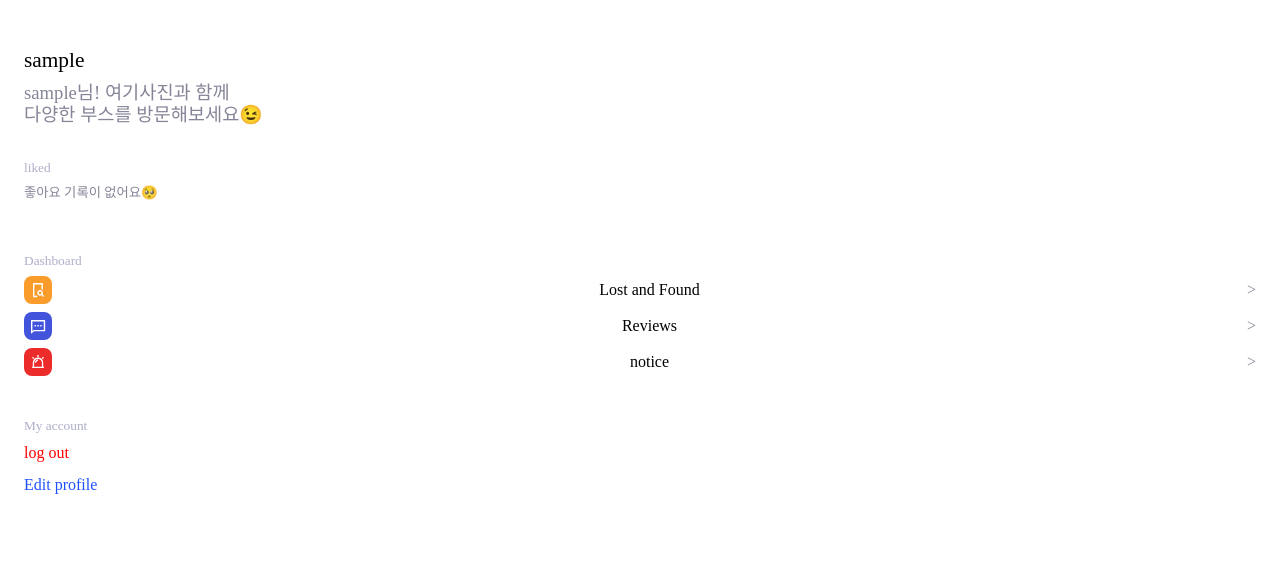
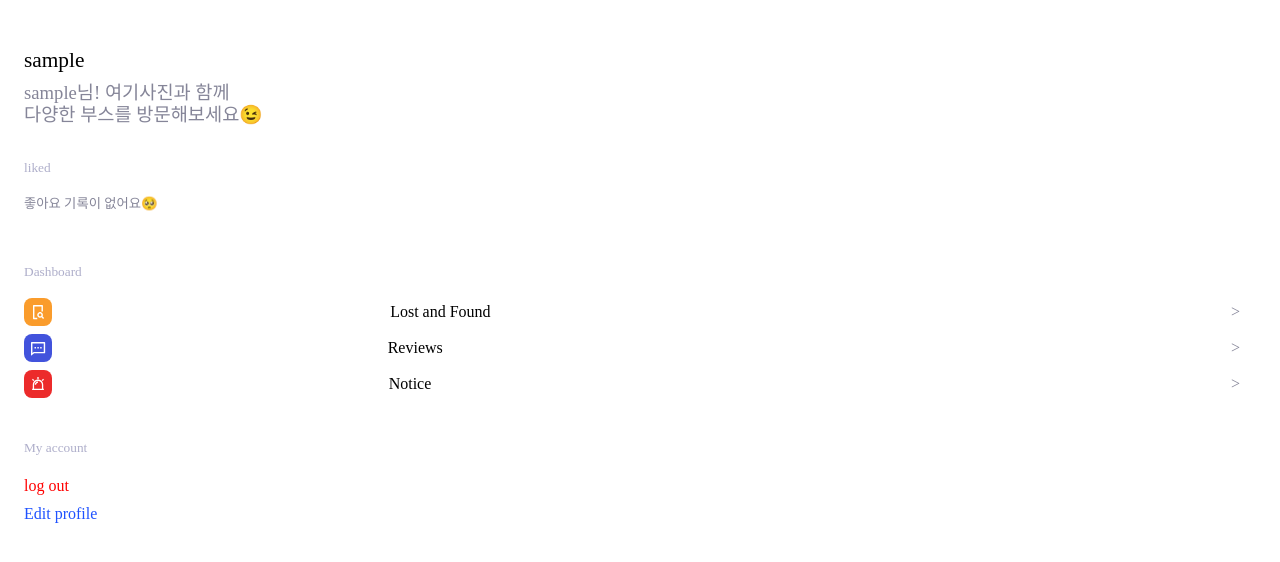
Before and after one commit to TEAM-whereisphoto/TEAM_WhereIsPhoto, a Django app: page /user/ in a window 1280 px wide. Shown: the part 52-614 px from the top of the page. Run offline with Django 4.2, Linux system fonts and the light colour scheme; the visitor is signed in with stand-in values (Sample User, id 1); data that the repository does not hold is empty; some web fonts are replaced.

Commit message:
[FIX] userpage

```diff
--- a/static/css/user/login.css
+++ b/static/css/user/login.css
@@ -116,6 +116,7 @@
 .form-group .form-field:not(:first-child) {
   margin-left: -1px;
 }
+
 .form-group .form-field {
   position: relative;
   z-index: 1;
@@ -124,6 +125,7 @@
   margin-top: 0;
   margin-bottom: 0;
 }
+
 .form-group > span {
   text-align: center;
   padding: 8px 12px;
@@ -158,6 +160,7 @@
   }
 
 .login__form button {
+  font-family: SUIT-Medium;
   font-size:18px;
   color:white;
   padding:10px 10px 10px 10px;
@@ -177,7 +180,7 @@
   display: flex;
   justify-content: center;
   margin-bottom: -2px;
-    padding-top: 2rem;
+  padding-top: 1rem;
 }
 
 .bottom__btn {
@@ -194,6 +197,7 @@
 }
 
 .signup {
+  font-family: SUIT-Medium;
   font-size: 18px;
   color: white !important;
   padding: 10px 10px 10px 10px;
--- a/static/css/user/modify.css
+++ b/static/css/user/modify.css
@@ -146,6 +146,7 @@
   }
 
 .signup__input {
+  font-family: SUIT-Medium;
   font-size:18px;
   color:white;
   padding:10px 10px 10px 10px;
@@ -177,6 +178,7 @@
   }
 
   .password {
+    font-family: SUIT-Medium;
     font-size:18px;
     color:white !important;
     padding:10px 10px 10px 10px;
--- a/static/css/user/reset_password.css
+++ b/static/css/user/reset_password.css
@@ -164,6 +164,7 @@
   }
 
 .reset__form button {
+  font-family: SUIT-Medium;
   font-size:18px;
   color:white;
   padding:10px 10px 10px 10px;
@@ -177,6 +178,7 @@
 }
 
 .login__form button {
+  font-family: SUIT-Medium;
   font-size:18px;
   color:white;
   padding:10px 10px 10px 10px;
@@ -312,6 +314,7 @@
 }
 
 .login__form input {
+  font-family: SUIT-Medium;
   display: block;
   width: 100%;
   padding: 8px 16px;
--- a/static/css/user/signup.css
+++ b/static/css/user/signup.css
@@ -150,6 +150,7 @@
   }
 
 .signup__input {
+  font-family: SUIT-Medium;
   font-size:18px;
   color:white;
   padding:10px 10px 10px 10px;
--- a/static/css/user/style.css
+++ b/static/css/user/style.css
@@ -1,3 +1,10 @@
+.notice {
+    color:white !important;
+    background-color: #1F52FF !important;
+    border-radius: 3rem;
+    padding: 0.5rem 1rem;
+}
+
 .all {
     padding-left:1.5rem;
     padding-right:1.5rem;
@@ -20,7 +27,7 @@ h4 {
 }
 
 .sub__title {
-    margin-bottom: 5px;
+    margin-bottom: 1rem;
     font-family: SUIT-Bold;
     font-size: 10pt;
     color: #AEAECA
@@ -69,7 +76,7 @@ h4 {
 .log__out {
     font-family: SUIT-Bold;
     color: red;
-    padding-bottom: 0.5rem;
+    padding-bottom: 0.2rem;
 }
 
 .edit {
@@ -95,3 +102,21 @@ h4 {
     font-family: SUIT-Bold;
     font-size: 10pt;
 }
+
+.space{
+    padding-right: 1rem;
+}
+
+
+.space__1 {
+    padding-left: 4rem;
+}
+.space__2 {
+    padding-left: 7.3rem;
+}
+.space__3 {
+    padding-left: 7.9rem;
+}
+.space__notice {
+    padding-left: 3.6rem;
+}
--- a/templates/map/review_create.html
+++ b/templates/map/review_create.html
@@ -62,7 +62,7 @@
 
                 <div class="tag">
                   <label>태그</label>
-                  <select class="form-select" aria-label="Default select example" style="width: 100%" multiple="multiple">
+                  <select class="form-select" aria-label="Default select example" name = "tag" style="width: 100%" multiple="multiple">
                     <option value="시설이 깨끗해요">✨ 시설이 깨끗해요</option>
                     <option value="소품이 다양해요">🎉 소품이 다양해요</option>
                     <option value="부스가 많아요">📸 부스가 많아요</option>
--- a/templates/user/main.html
+++ b/templates/user/main.html
@@ -33,9 +33,15 @@
         <div class="part">
             <p class="sub__title">Dashboard</p>
             <div>
-                <div class="line"><img src="{% static 'icons/LnF.svg' %}">Lost and Found<a class="arrow" href="{% url 'user:my_lnf' %}">></a></div>
-                <div class="line"><img src="{% static 'icons/review.svg' %}">Reviews<a class="arrow" href="{% url 'user:my_review' %}">></a></div>
-                <div class="line"><img src="{% static 'icons/notice.svg' %}">notice<a class="arrow" href="{% url 'user:notice' %}">></a></div>
+                <div class="line"><img src="{% static 'icons/LnF.svg' %}">Lost and Found<span class="space__1"></span><a class="arrow" href="{% url 'user:my_lnf' %}">><span class="space"></span></a></div>
+                <div class="line"><img src="{% static 'icons/review.svg' %}">Reviews<span class="space__2"></span><a class="arrow" href="{% url 'user:my_review' %}">><span class="space"></span></a></div>
+                <div class="line"><img src="{% static 'icons/notice.svg' %}">
+                {% if len != 0 %}
+                    Notice<span class="space__notice"></span><a class="arrow" href="{% url 'user:notice' %}"><span class="notice">{{ len }} New ><span></a>
+                {% else %}
+                    Notice<span class="space__3"></span><a class="arrow" href="{% url 'user:notice' %}">><span class="space"></span></a>
+                {% endif %}
+                </div>
             </div>
         </div>
         <div class="part">
@@ -45,10 +51,6 @@
         </div>
     </div>
 
-    {% if len != 0 %}
-    <a href="{% url 'user:notice' %}">{{ len }}</a>
-    {% endif %}
-
     {% else %}
     <a href="{% url 'user:login' %}">로그인</a>
     {% endif %}
```
Lines whose indentation alone changed are shown as unchanged.
